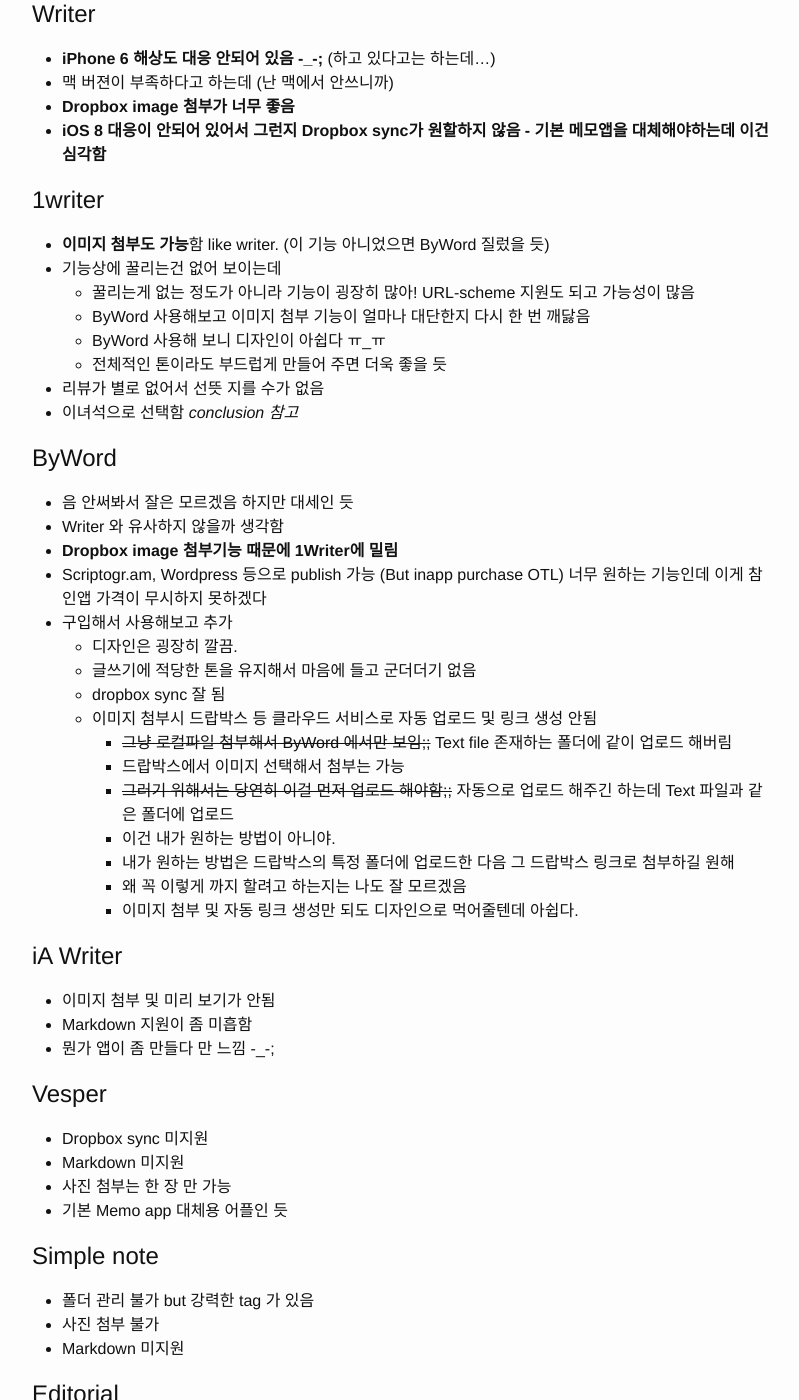
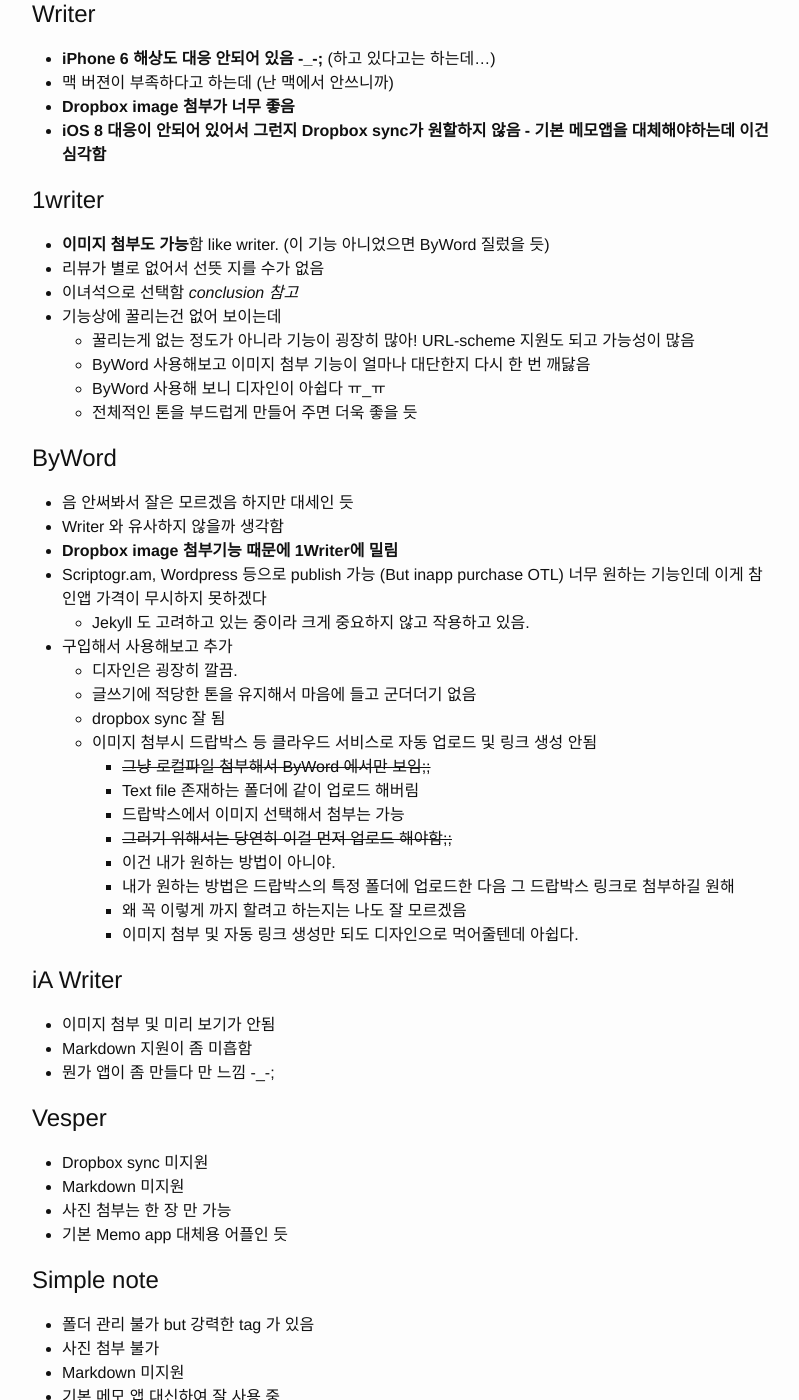
Before and after one commit to emotionmate/emotionmate.github.io, a Jekyll site: the page built from _posts/2014-12-16-markdown-editors.md, in a window 1280 px wide and 1400 px high, scrolled down 429 px. Shown: the whole window, without its empty margins (238-1037 px from the left). Built offline with Jekyll 4.4.1, drawn with Linux system fonts in a browser that asks for light colours; Markdown is read by kramdown in place of the engine named in the settings; some of the changed text lies outside the part shown.

Commit message:
Dankey update

```diff
--- a/_posts/2014-12-16-markdown-editors.md
+++ b/_posts/2014-12-16-markdown-editors.md
@@ -20,27 +20,29 @@ layout: post
 
 # 1writer
 * **이미지 첨부도 가능**함 like writer. (이 기능 아니었으면 ByWord 질렀을 듯)
+* 리뷰가 별로 없어서 선뜻 지를 수가 없음
+* 이녀석으로 선택함 *conclusion 참고*
 * 기능상에 꿀리는건 없어 보이는데
     * 꿀리는게 없는 정도가 아니라 기능이 굉장히 많아! URL-scheme 지원도 되고 가능성이 많음
     * ByWord 사용해보고 이미지 첨부 기능이 얼마나 대단한지 다시 한 번 깨닳음
     * ByWord 사용해 보니 디자인이 아쉽다 ㅠ_ㅠ
-    * 전체적인 톤이라도 부드럽게 만들어 주면 더욱 좋을 듯
-* 리뷰가 별로 없어서 선뜻 지를 수가 없음
-* 이녀석으로 선택함 *conclusion 참고*
+    * 전체적인 톤을 부드럽게 만들어 주면 더욱 좋을 듯
 
 # ByWord
 * 음 안써봐서 잘은 모르겠음 하지만 대세인 듯
 * Writer 와 유사하지 않을까 생각함
 * **Dropbox image 첨부기능 때문에 1Writer에 밀림**
 * Scriptogr.am, Wordpress 등으로 publish 가능 (But inapp purchase OTL) 너무 원하는 기능인데 이게 참 인앱 가격이 무시하지 못하겠다
+    * Jekyll 도 고려하고 있는 중이라 크게 중요하지 않고 작용하고 있음.
 * 구입해서 사용해보고 추가
     * 디자인은 굉장히 깔끔.
     * 글쓰기에 적당한 톤을 유지해서 마음에 들고 군더더기 없음
     * dropbox sync 잘 됨
     * 이미지 첨부시 드랍박스 등 클라우드 서비스로 자동 업로드 및 링크 생성 안됨
-        * ~~그냥 로컬파일 첨부해서 ByWord 에서만 보임;;~~ Text file 존재하는 폴더에 같이 업로드 해버림
+        * ~~그냥 로컬파일 첨부해서 ByWord 에서만 보임;;~~
+        * Text file 존재하는 폴더에 같이 업로드 해버림
         * 드랍박스에서 이미지 선택해서 첨부는 가능
-        * ~~그러기 위해서는 당연히 이걸 먼저 업로드 해야함;;~~ 자동으로 업로드 해주긴 하는데 Text 파일과 같은 폴더에 업로드
+        * ~~그러기 위해서는 당연히 이걸 먼저 업로드 해야함;;~~
         * 이건 내가 원하는 방법이 아니야.
         * 내가 원하는 방법은 드랍박스의 특정 폴더에 업로드한 다음 그 드랍박스 링크로 첨부하길 원해
         * 왜 꼭 이렇게 까지 할려고 하는지는 나도 잘 모르겠음
@@ -61,10 +63,12 @@ layout: post
 * 폴더 관리 불가 but 강력한 tag 가 있음
 * 사진 첨부 불가
 * Markdown 미지원
+* 기본 메모 앱 대신하여 잘 사용 중
 
 # Editorial
 * 비쌈
 * 뭔가 *끝판왕* 같은 느낌인데 내가 원하는건 아니므로 패스
+* 프로그래밍 언어를 사용하는 뭐 그런 것인 듯. 단순 텍스트 에디터가 아는 듯.
 
 # **Conclusion**
 
```
Also changed, not shown: _posts/2014-12-22-Dankey.md (+1 -1 lines), 1 other file.
